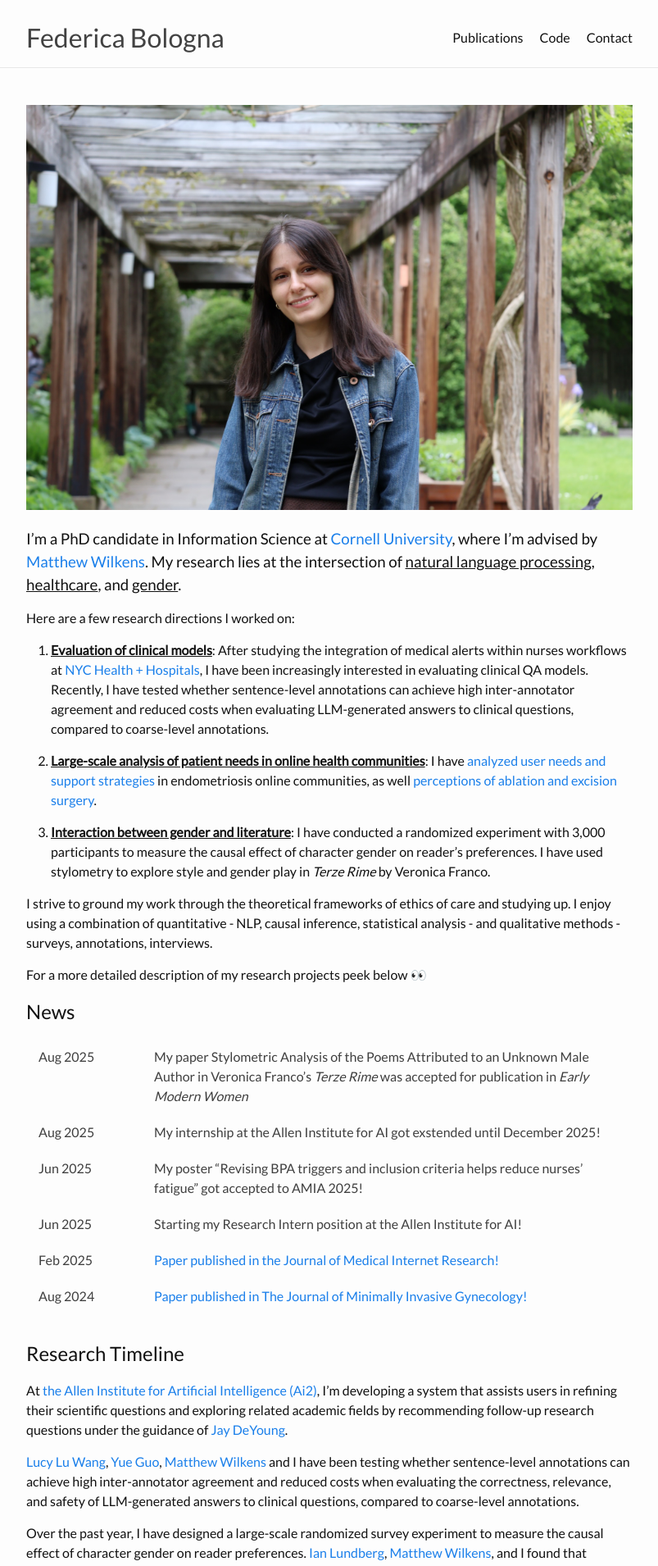
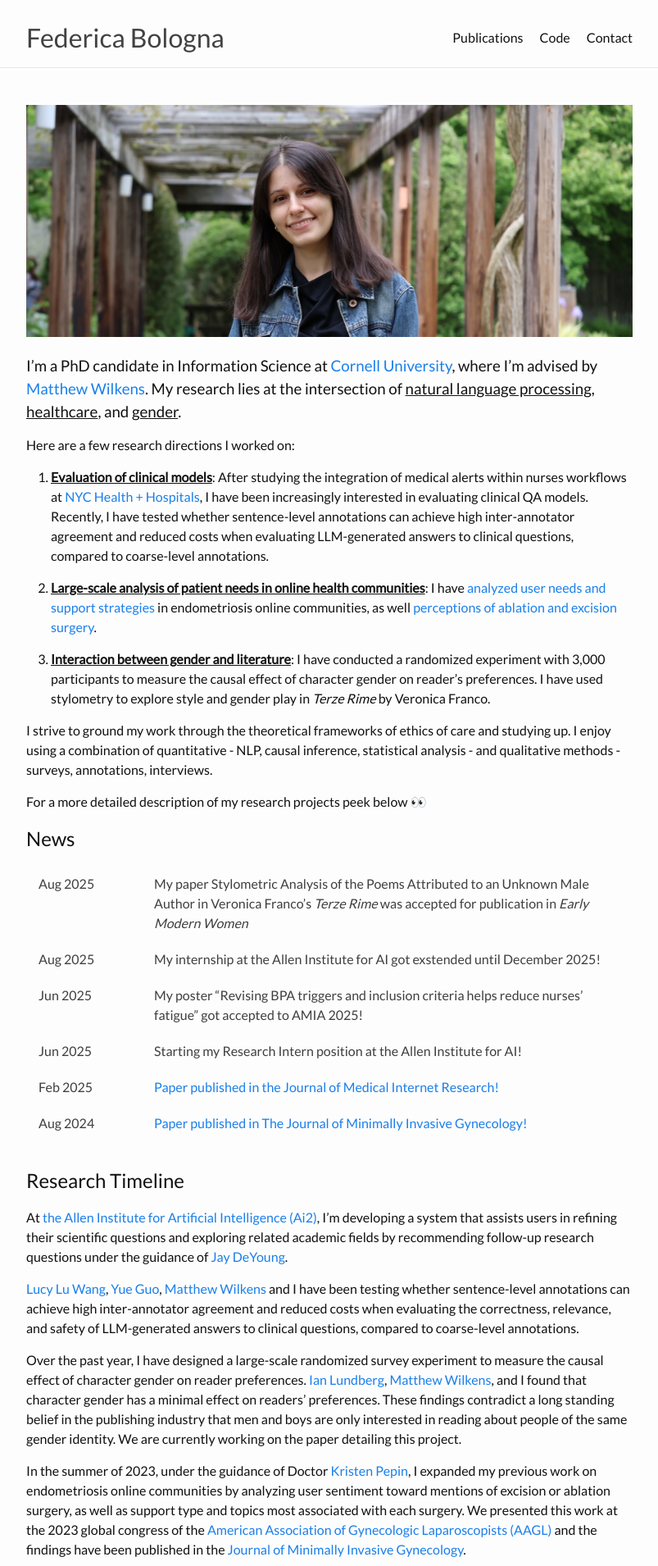
Before and after one commit to federicabologna/federicabologna.github.io, a Jekyll site: the page built from index.markdown, in a window 1280 px wide. Shown: the top 1910 px of the page at 82% size, without its empty margins (238-1041 px from the left). Built offline with Jekyll 4.4.1, drawn with Linux system fonts in a browser that asks for light colours.

Commit message:
cropping photo

```diff
--- a/index.markdown
+++ b/index.markdown
@@ -6,7 +6,7 @@ layout: home
 title: ''
 ---
 
-![A portrait of me at the Cornell Botanic Gardens](assets/IMG_1336.JPG)
+![A portrait of me at the Cornell Botanic Gardens](assets/IMG_1336_cropped.JPG)
 
 ### I'm a PhD candidate in Information Science at [Cornell University](http://infosci.cornell.edu/){:target="_blank"}, where I'm advised by [Matthew Wilkens](https://mattwilkens.com/){:target="_blank"}. My research lies at the intersection of <u>natural language processing</u>, <u>healthcare</u>, and <u>gender</u>.
 
```
Also changed, not shown: assets/IMG_1336_cropped.JPG (added).
